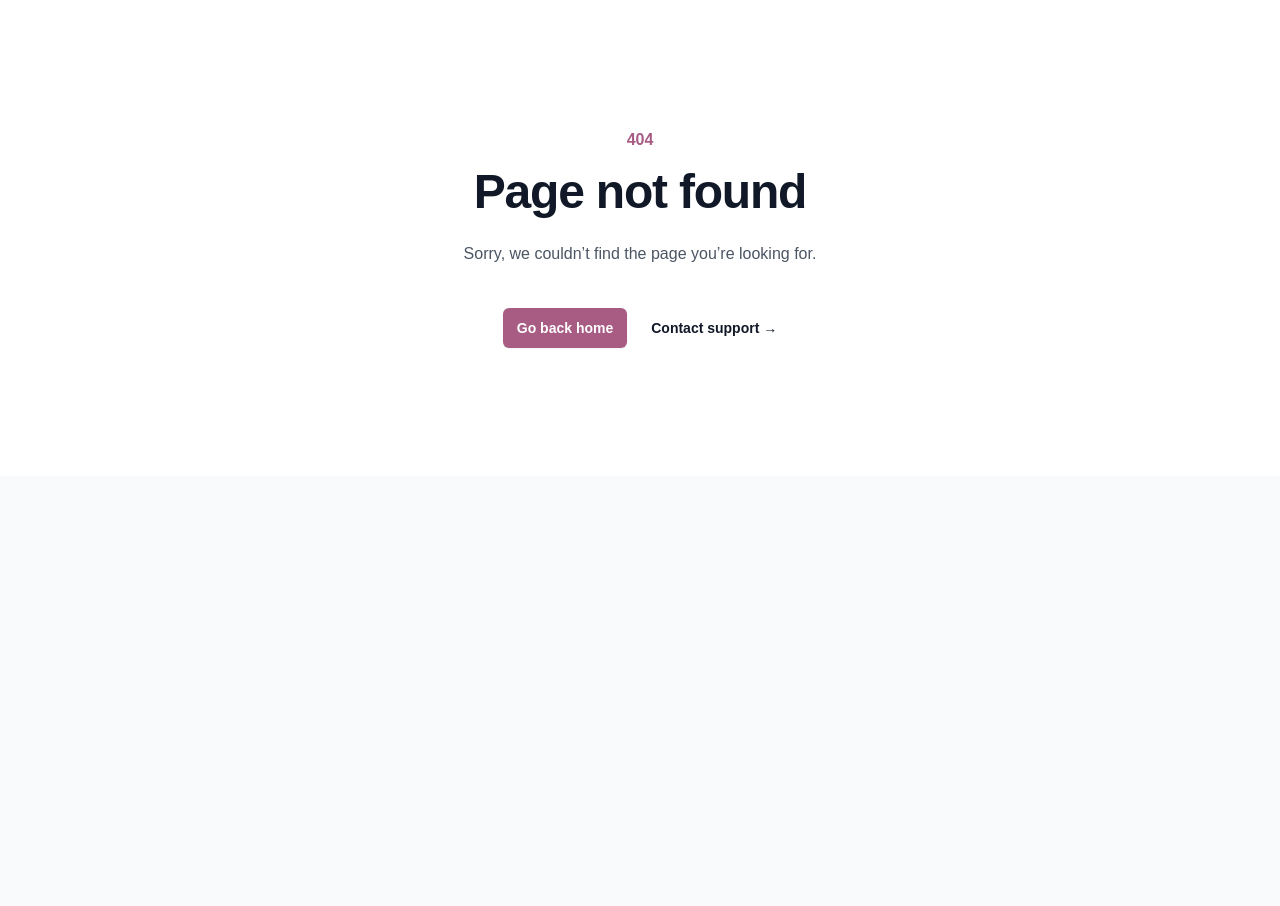
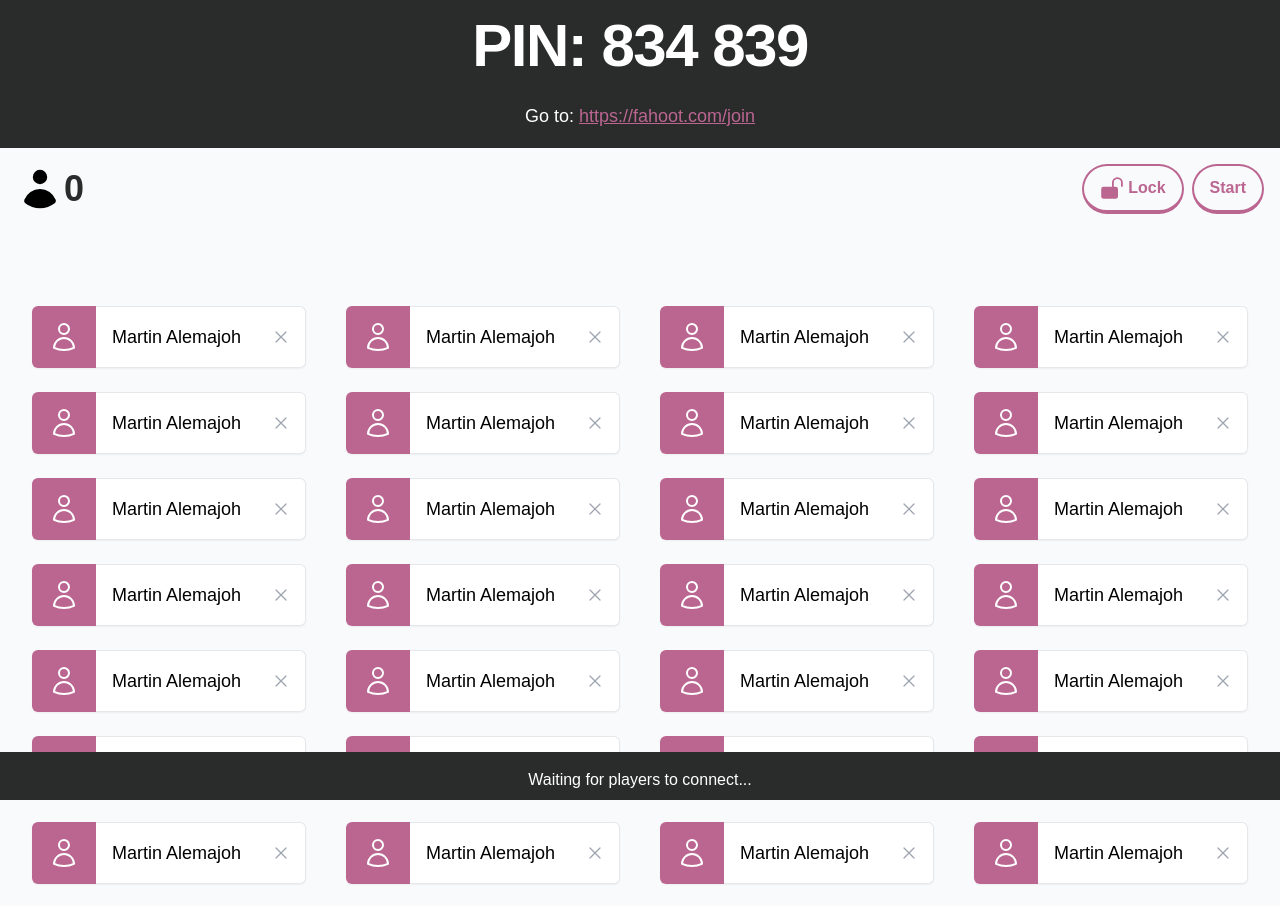
Before and after one commit to martin-alem/fahoot-frontend, a React (Vite) app: page /lobby in a window 1280 px wide. Before the commit this address had no page. Shown: the top 906 px of the page. Before the commit the page ends 800 px from the top, so only its background shows below. Built offline with nearby package versions, Linux system fonts and the light colour scheme; a web font is replaced by a local one.

Commit message:
Work on JoinGame, Lobby and Player components

```diff
--- a/src/components/app/App.tsx
+++ b/src/components/app/App.tsx
@@ -7,6 +7,8 @@
 import Report from "../../pages/report/Report";
 import ResetPasswordRequest from "../../pages/reset_password_request/ResetPasswordRequest";
 import ResetPassword from "../../pages/reset_password/ResetPassword";
+import JoinGame from "../../pages/join_game/JoinGame";
+import Lobby from "../../pages/lobby/Lobby";
 
 const App: React.FC = () => {
   return (
@@ -15,6 +17,8 @@
       <Route path="signup" element={<SignUp />} />
       <Route path="/password_reset_request" element={<ResetPasswordRequest />} />
       <Route path="/password_reset" element={<ResetPassword />} />
+      <Route path="/join" element={<JoinGame />} />
+      <Route path="/lobby" element={<Lobby />} />
       <Route path="dashboard" element={<Dashboard />}>
         <Route index element={<Library />} />
         <Route path="report" element={<Report />} />
--- /dev/null
+++ b/src/components/player/Player.tsx
@@ -0,0 +1,24 @@
+import { UserIcon, XMarkIcon } from "@heroicons/react/24/outline";
+
+const Player: React.FC = () => {
+  return (
+      <li className="w-full flex rounded-md shadow-sm">
+        <div className="flex w-16 flex-shrink-0 items-center justify-center rounded-l-md text-sm font-medium bg-primary-500">
+          <UserIcon className="w-8 text-white" />
+        </div>
+        <div className="w-full flex items-center justify-between rounded-r-md border-b border-r border-t border-gray-200 bg-white">
+          <div className="p-4 text-lg">Martin Alemajoh</div>
+          <div className="flex-shrink-0 pr-2">
+            <button
+              type="button"
+              className="inline-flex h-8 w-8 items-center justify-center rounded-full bg-transparent bg-white text-gray-400 hover:text-gray-500 focus:outline-none focus:ring-2 focus:ring-primary-500 focus:ring-offset-2">
+              <span className="sr-only">Delete</span>
+              <XMarkIcon className="h-5 w-5" aria-hidden="true" />
+            </button>
+          </div>
+        </div>
+      </li>
+  );
+};
+
+export default Player;
--- /dev/null
+++ b/src/pages/join_game/JoinGame.tsx
@@ -0,0 +1,56 @@
+import useTitle from "../../hooks/useTitle";
+import Logo from "./../../assets/Fahoot Logo.svg";
+
+const JoinGame: React.FC = () => {
+  useTitle("Join Game");
+  return (
+    <>
+      <div className="flex min-h-screen flex-1 flex-col justify-center py-12 sm:px-6 lg:px-8 bg-secondary-500">
+        <div className="sm:mx-auto sm:w-full sm:max-w-md">
+          <img className="mx-auto h-20 w-auto" src={Logo} alt="Fahoot" />
+        </div>
+        <div className="mt-10 sm:mx-auto sm:w-full sm:max-w-[480px]">
+          <div className="bg-white px-6 py-12 shadow sm:rounded-lg sm:px-12">
+            <form className="space-y-6" action="#" method="POST">
+              <div>
+                <div className="mt-2">
+                  <input
+                    id="pin"
+                    name="pin"
+                    type="text"
+                    autoComplete="off"
+                    placeholder="Game Pin"
+                    required
+                    className="block w-full rounded-md border-0 py-4 text-center text-secondary-900 shadow-sm ring-1 ring-inset ring-gray-300 placeholder:text-gray-400 focus:ring-2 focus:ring-inset focus:ring-primary-600 sm:text-4xl sm:leading-6"
+                  />
+                </div>
+              </div>
+              <div>
+                <div className="mt-2">
+                  <input
+                    id="nick_name"
+                    name="nick_name"
+                    type="text"
+                    autoComplete="off"
+                    placeholder="Nick name"
+                    required
+                    className="block w-full rounded-md border-0 py-4 text-center text-secondary-900 shadow-sm ring-1 ring-inset ring-gray-300 placeholder:text-gray-400 focus:ring-2 focus:ring-inset focus:ring-primary-600 sm:text-4xl sm:leading-6"
+                  />
+                </div>
+              </div>
+              <div>
+                <button
+                  type="submit"
+                  className="flex w-full justify-center rounded-md bg-primary-500 px-3 py-4 text-4xl font-semibold leading-6 text-white shadow-sm hover:bg-primary-800 focus-visible:outline focus-visible:outline-2 focus-visible:outline-offset-2 focus-visible:outline-primary-600 transition-all duration-300 ease-linear">
+                  Join
+                </button>
+              </div>
+            </form>
+          </div>
+        </div>
+      </div>
+    </>
+  );
+};
+
+export default JoinGame;
--- /dev/null
+++ b/src/pages/lobby/Lobby.tsx
@@ -0,0 +1,72 @@
+import { LockOpenIcon, UserIcon } from "@heroicons/react/20/solid";
+import Button from "../../components/button/Button";
+import Player from "../../components/player/Player";
+
+const Lobby: React.FC = () => {
+  return (
+    <div className="relative">
+      <div className="w-full p-4 flex flex-col items-center bg-secondary-500">
+        <h1 className="text-4xl font-bold tracking-tight text-white sm:text-6xl">PIN: 834 839</h1>
+        <p className="mt-6 text-lg leading-8 text-white">
+          Go to: <span className="text-primary-500 underline">https://fahoot.com/join</span>
+        </p>
+      </div>
+      <div className="w-full flex justify-between items-center p-4">
+        <div className="flex justify-between items-center">
+          <UserIcon className="w-12" />
+          <span className="text-secondary-500 font-semibold text-4xl">0</span>
+        </div>
+        <div className="flex justify-between gap-2 items-center">
+          <Button type="primary" label="Lock" prefixIcon={<LockOpenIcon className="w-6" />} />
+          <Button type="primary" label="Start" />
+        </div>
+      </div>
+
+      <div className="mx-auto max-w-7xl px-4 py-16 sm:px-6 lg:px-8">
+        <div className="mx-auto max-w-7xl">
+          <ul role="list" className="w-full mt-3 grid grid-cols-1 gap-x-10 gap-y-6 sm:grid-cols-2 sm:gap-x-10 sm:gap-y-6 lg:grid-cols-4">
+            <Player />
+            <Player />
+            <Player />
+            <Player />
+            <Player />
+            <Player />
+            <Player />
+            <Player />
+            <Player />
+            <Player />
+            <Player />
+            <Player />
+            <Player />
+            <Player />
+            <Player />
+            <Player />
+            <Player />
+            <Player />
+            <Player />
+            <Player />
+            <Player />
+            <Player />
+            <Player />
+            <Player />
+            <Player />
+            <Player />
+            <Player />
+            <Player />
+            <Player />
+            <Player />
+            <Player />
+            <Player />
+            <Player />
+            <Player />
+            <Player />
+          </ul>
+        </div>
+      </div>
+
+      <div className="fixed h-12 bottom-0 left-0 w-full bg-secondary-500 text-white text-center p-4">Waiting for players to connect...</div>
+    </div>
+  );
+};
+
+export default Lobby;
--- a/src/pages/not_found/NotFound.tsx
+++ b/src/pages/not_found/NotFound.tsx
@@ -4,7 +4,7 @@
 const NotFound: React.FC = () => {
   useTitle("Not Found");
   return (
-    <main className="grid min-h-full place-items-center bg-white px-6 py-24 sm:py-32 lg:px-8">
+    <main className="grid min-h-screen place-items-center bg-white px-6 py-24 sm:py-32 lg:px-8">
       <div className="text-center">
         <p className="text-base font-semibold text-primary-600">404</p>
         <h1 className="mt-4 text-3xl font-bold tracking-tight text-gray-900 sm:text-5xl">Page not found</h1>
```
